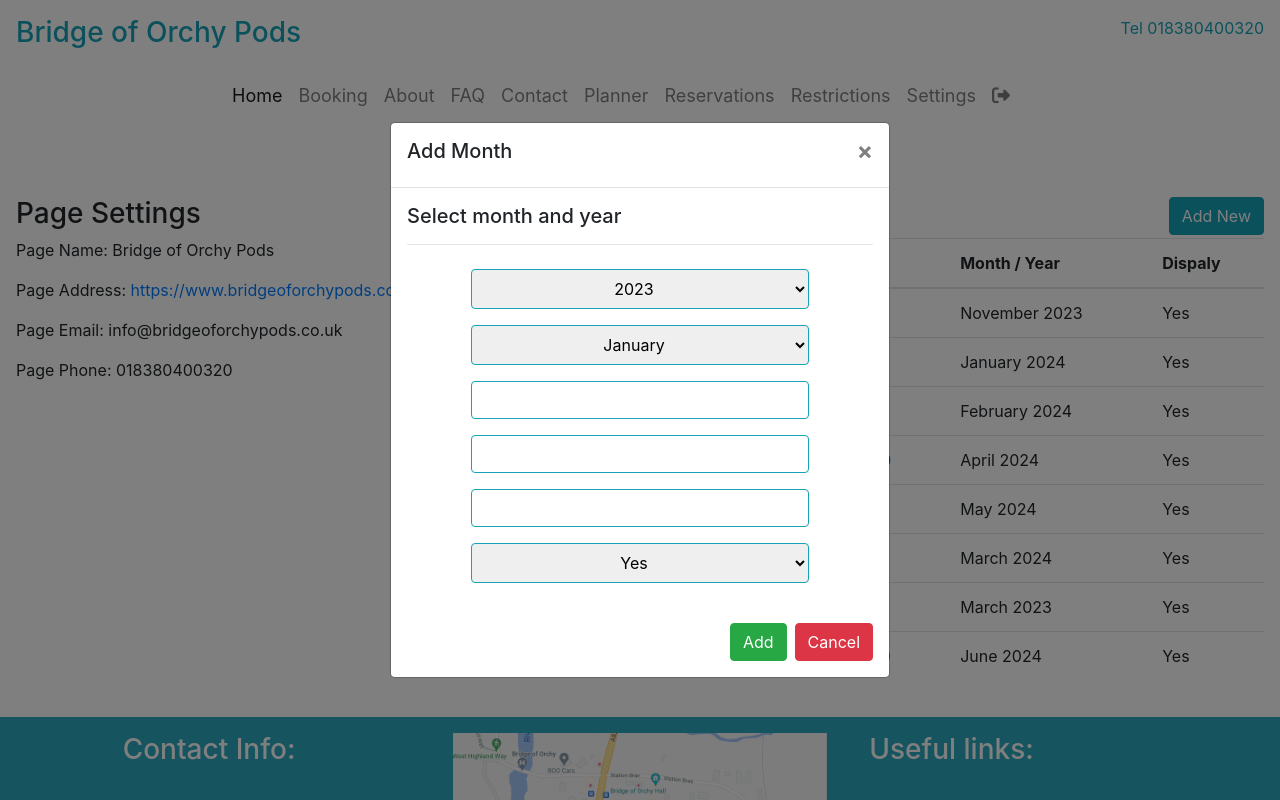
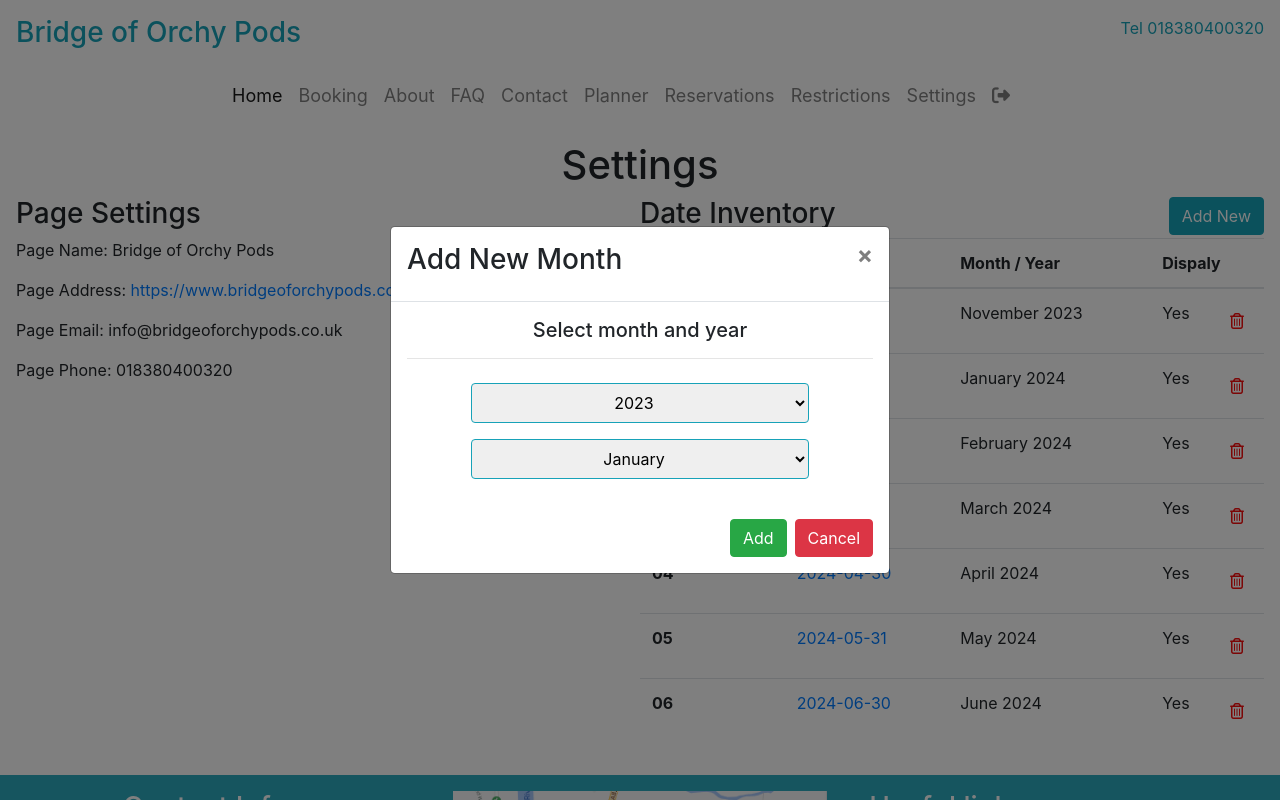
Before and after one commit to syler11/orchy_outdoors, a Django app: page /settings/ in a window 1280 px wide, after a click on "Add New". Run offline with Django 3.2, Linux system fonts and the light colour scheme; a user stored in the database is signed in; data comes from the database, SQL or seed files in the repository; both versions use the stored data as it was after the commit; some libraries are stand-ins or nearby versions.

Commit message:
finished dateset development

```diff
--- a/home/views.py
+++ b/home/views.py
@@ -37,7 +37,7 @@ def booking(request):
     else:
         firstDate = today
 
-    dateset = DateSettings.objects.filter(is_display="Yes")
+    dateset = DateSettings.objects.filter(is_display="Yes").filter(full_date__gte=today).order_by('full_date')
 
     bookPodA = BookingPodA.objects.filter(status="Booked")
     podA = list(bookPodA.values_list('arrival_range', flat=True))
--- a/settings/static/settings/js/dateset.js
+++ b/settings/static/settings/js/dateset.js
@@ -1,12 +1,15 @@
-
-
+// Populates the dateset input fields from the month and year selection and saves on database on the settings page
 function setDateset() {
     month = document.getElementById("monthSelect")
     month = month.options[month.selectedIndex].text;
     month_no = document.getElementById("monthSelect")
     month_no = month_no.options[month_no.selectedIndex].value;
+    if (month_no < 10) {
+        month_no = "0" + month_no
+    }
     year = document.getElementById("yearSelect")
     year = year.options[year.selectedIndex].text;
+    full_date = document.getElementById("full_date")
     month_number = document.getElementById("month_number")
     month_year = document.getElementById("month_year")
     month_number.value = month_no
@@ -14,4 +17,11 @@ function setDateset() {
     console.log(month)
     console.log(month_no)
     console.log(year)
+
+    function daysInMonth(month_no, year) {
+        return new Date(year, month_no, 0).getDate();
+    }
+
+    full_date.value = year + "-" + month_no + "-" + daysInMonth(month_no, year)
+
 }
--- a/settings/templates/settings/settings.html
+++ b/settings/templates/settings/settings.html
@@ -35,7 +35,9 @@
               <th scope="row">{{ date.month_number }}</th>
               <td><a href="{% url 'edit_dateset' date.id %}">{{ date.full_date }}</a></td>
               <td>{{ date.month_year }}</td>
-              <td>{{ date.is_display }}</td>
+              <td>{{ date.is_display }}  <span class="float-right p-2">
+                <a href="{% url 'delete_dateset' date.id %}"><i class="fa-regular fa-trash-can" style="color: #f80d0d;"></i></a>
+            </span></td>
             </tr>
             {% endfor %}
           </tbody>
@@ -51,7 +53,7 @@
   <div class="modal-dialog modal-dialog-centered" role="document">
     <div class="modal-content">
       <div class="modal-header">
-        <h5>Add Month</h5>
+        <h3>Add New Month</h3>
         <button type="button" class="close" data-dismiss="modal" aria-label="Close">
           <span aria-hidden="true">&times;</span>
         </button>
@@ -60,7 +62,7 @@
         {% csrf_token %}
         <div class="form-group">
           <div class="modal-body">
-            <h5>Select month and year</h5>
+            <h5 class="text-center">Select month and year</h5>
             <div id="guest_info" class="">
               <hr>
               <div class="p-2">
@@ -82,20 +84,20 @@
                 <option class="text-center" value="8">August</option>
                 <option class="text-center" value="9">September</option>
                 <option class="text-center" value="10">October</option>
-                <option class="text-center" value="11">Novmeber</option>
+                <option class="text-center" value="11">November</option>
                 <option class="text-center" value="12">December</option>
               </select>
             </div>
-              <div class="p-2">
+              <div class="p-2 d-none">
                 <input class="form-control w-75 rounded-2 border-info" type="text" name="month_number" id="month_number" pattern=".{2}" title="Must be number between 1 and 12" required>
               </div>
-              <div class="p-2">
+              <div class="p-2 d-none">
                 <input class="form-control w-75 rounded-2 border-info" type="text" name="full_date" id="full_date" required>
               </div>
-              <div class="p-2">
+              <div class="p-2 d-none">
                 <input class="form-control w-75 rounded-2 border-info" type="text" name="month_year" id="month_year" required>
               </div>
-              <div class="p-2">
+              <div class="p-2 d-none">
                 <select class="p-2 w-75 rounded-2 border-info" name="is_display" id="is_display" required>
                   <option class="text-center" value="Yes">Yes</option>
                   <option class="text-center" value="No">No</option>
--- a/settings/urls.py
+++ b/settings/urls.py
@@ -5,6 +5,5 @@ urlpatterns = [
     path('settings/', views.settings, name='settings'),
     path('add_dateset/', views.add_dateset, name='add_dateset'),
     path('edit_dateset/<int:id>/', views.edit_dateset, name='edit_dateset'),
-    #path('edit_settings/<int:id>/', views.edit_settings, name='edit_settings'),
-    #path('delete_settings/<int:id>/', views.delete_settings, name='delete_settings'),
+    path('delete_dateset/<int:id>/', views.delete_dateset, name='delete_dateset')
 ]
--- a/settings/views.py
+++ b/settings/views.py
@@ -16,7 +16,9 @@ def settings(request):
     year_two = this_year + 1
     year_three = this_year + 2
 
-    dateset = DateSettings.objects.all()
+    today = nowDate.strftime("%Y-%m-%d")
+
+    dateset = DateSettings.objects.filter(full_date__gte=today).order_by('full_date')
 
     context = {
         'dateset': dateset,
@@ -80,3 +82,15 @@ def edit_dateset(request, id):
     }
 
     return render(request, 'settings/edit_dateset.html', context)
+
+
+@login_required
+def delete_dateset(request, id):
+    """
+    Delete a faq from database
+    """
+
+    dateset = get_object_or_404(DateSettings, pk=id)
+    dateset.delete()
+    messages.success(request, f'{dateset.month_year} was deleted!')
+    return redirect(reverse('settings'))
```
Also changed, not shown: db.sqlite3, 1 other file.
